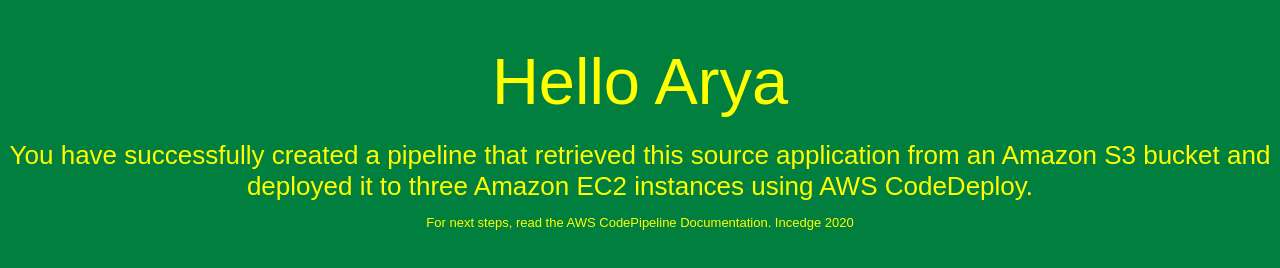
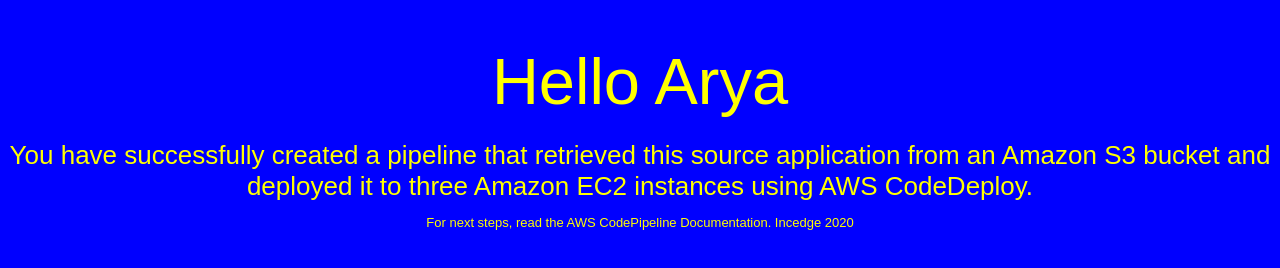
Before and after one commit to arya-555/ADL_exp_2b, a plain HTML site: page index.html in a window 1280 px wide. Drawn offline with Linux system fonts and the light colour scheme.

Commit message:
Update index.html

```diff
--- a/index.html
+++ b/index.html
@@ -7,7 +7,7 @@
   <style>
     body {
       color: yellow;
-      background-color: #007f3f;
+      background-color: blue;
       font-family: Arial, sans-serif;
       font-size: 13px;
     }
```
